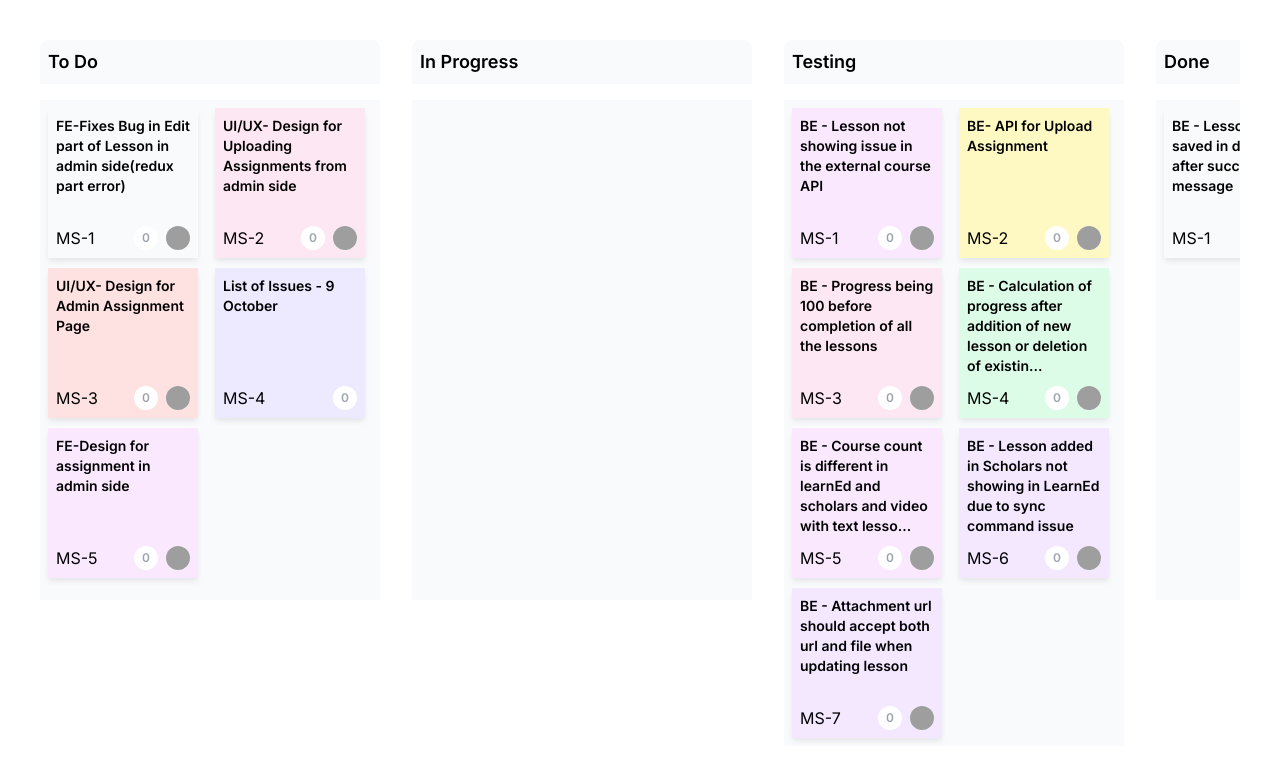
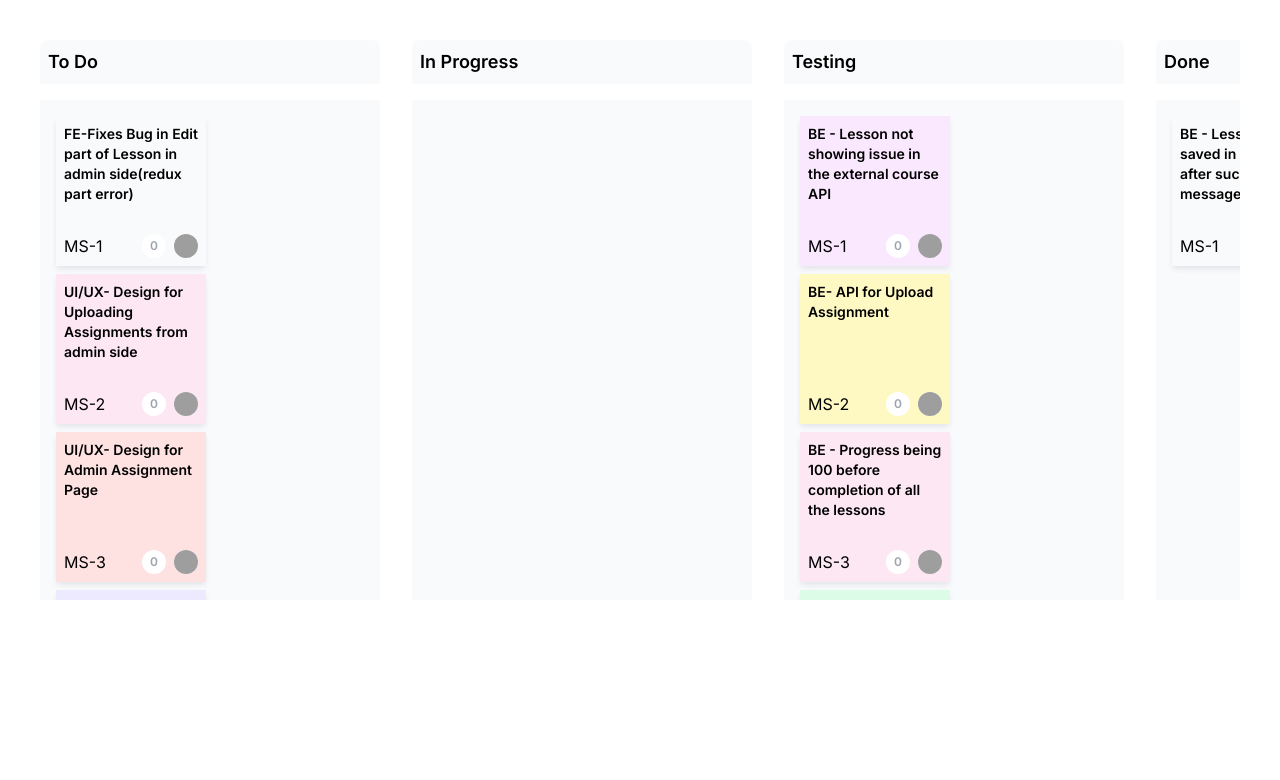
Before and after one commit to yoboisandy/personal-project-manager, a Next.js app: page / in a window 1280 px wide. Shown: the top 780 px of the page. Built offline with nearby package versions, Linux system fonts and the light colour scheme; grey boxes are pictures that could not be loaded.

Commit message:
fixed the design

```diff
--- a/src/components/KanbanBoardGridDnD/BoardColumn.tsx
+++ b/src/components/KanbanBoardGridDnD/BoardColumn.tsx
@@ -30,7 +30,7 @@ const BoardColumn = ({
 				strategy={rectSortingStrategy}
 			>
 				<div
-					className="gap-2 bg-gray-50 p-2 min-h-[500px] overflow-y-auto no-scrollbar"
+					className="bg-gray-50 p-2 min-h-[500px] max-h-[500px] overflow-y-auto no-scrollbar"
 					ref={setNodeRef}
 				>
 					<Grid columns={2}>
--- a/src/components/KanbanBoardGridDnD/Grid.tsx
+++ b/src/components/KanbanBoardGridDnD/Grid.tsx
@@ -1,15 +1,7 @@
 const Grid = ({ children, columns }: any) => {
 	return (
 		<div
-			style={{
-				display: "grid",
-				gridTemplateColumns: `repeat(${columns}, 1fr)`,
-				gridGap: 10,
-				maxWidth: "800px",
-				// minHeight: "550px",
-				// maxHeight: "550px",
-				margin: "",
-			}}
+			className={`grid grid-cols-${columns} items-start gap-2 bg-gray-50 p-2 overflow-y-auto no-scrollbar`}
 		>
 			{children}
 		</div>
--- a/src/components/KanbanBoardGridDnD/Task.tsx
+++ b/src/components/KanbanBoardGridDnD/Task.tsx
@@ -35,7 +35,13 @@ const Task = ({
 	};
 
 	return (
-		<div ref={setNodeRef} style={style} {...attributes} {...listeners}>
+		<div
+			className="flex"
+			ref={setNodeRef}
+			style={style}
+			{...attributes}
+			{...listeners}
+		>
 			<Card
 				color={color}
 				task={task}
```
